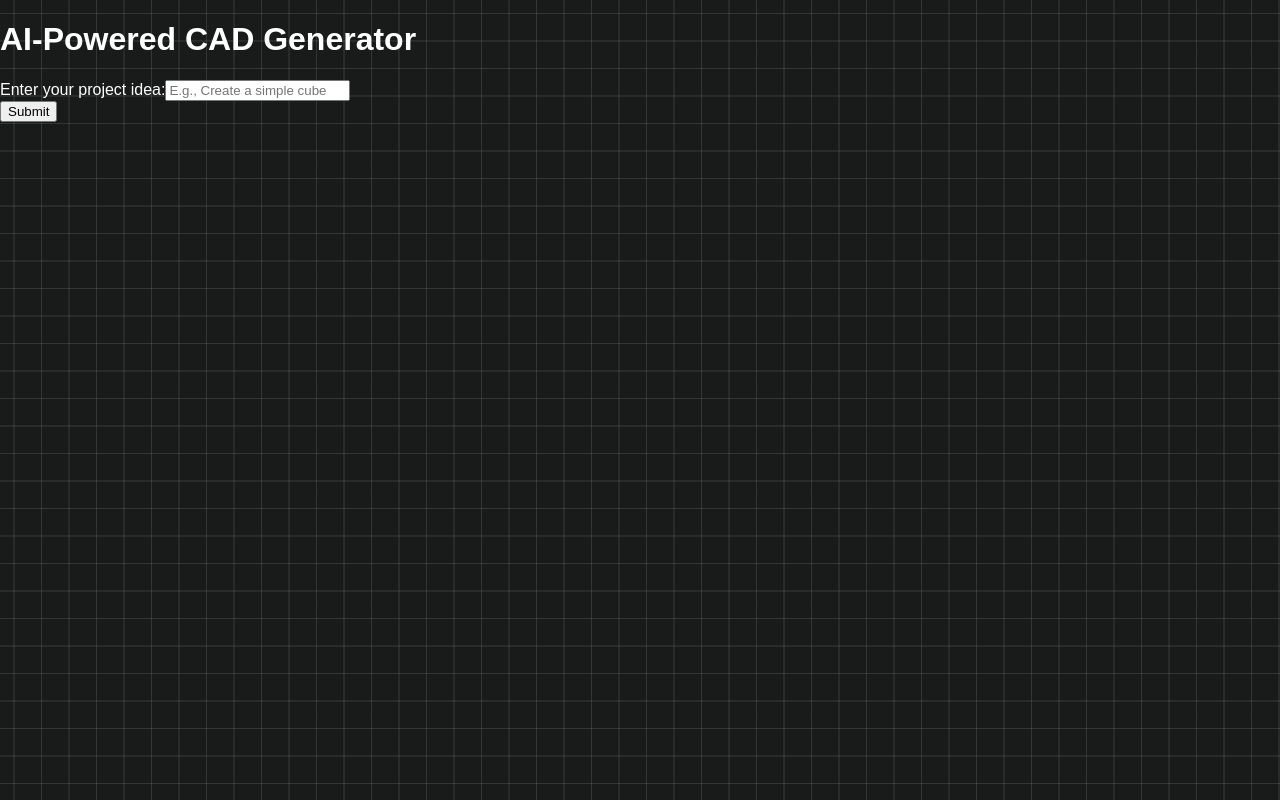
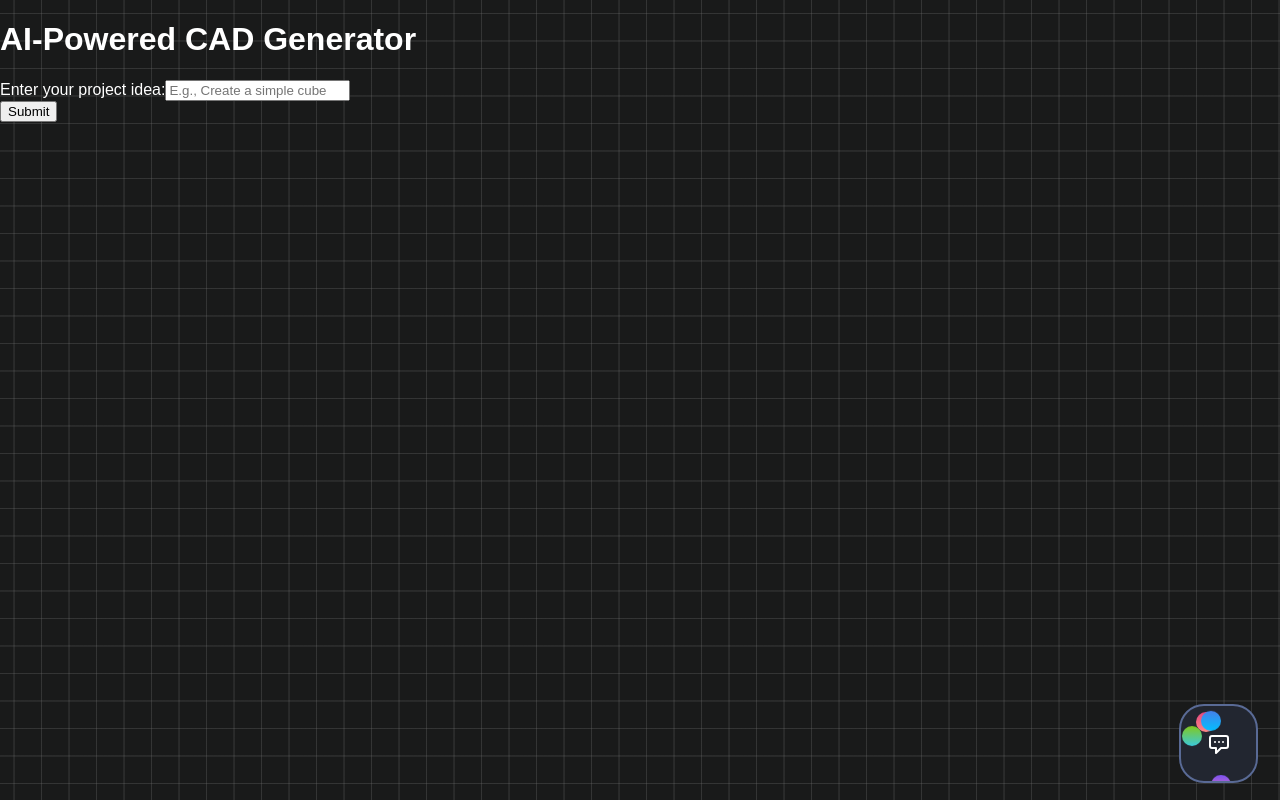
Before and after one commit to jpizzzel/AI-CAD-Project, a React (Create React App) app in the folder frontend/: page / in a window 1280 px wide. Built offline with nearby package versions, Linux system fonts and the light colour scheme.

Commit message:
updated multiple parts of site such as aichat

```diff
--- a/frontend/package.json
+++ b/frontend/package.json
@@ -7,7 +7,7 @@
     "react": "^19.0.0",
     "react-dom": "^19.0.0",
     "react-scripts": "5.0.1",
-    "styled-components": "^6.1.13",
+    "styled-components": "^6.1.14",
     "three": "^0.172.0",
     "web-vitals": "^4.2.4"
   },
--- a/frontend/src/App.js
+++ b/frontend/src/App.js
@@ -1,10 +1,11 @@
-import React, { useState } from "react";
+import React, { useState, useEffect } from "react";
 import "./App.css";
-import ProjectStructureDropdown from "./components/directory";
 import GLTFViewer from "./components/GLTFViewer";
 import AIButton from "./components/AIButton";
 import Loader from "./components/Loader";
 import Pattern from "./components/Pattern";
+import AIAssistant from './components/AIAssistant';
+import ProjectStructureTooltip from "./components/directory";
 
 function App() {
   const [prompt, setPrompt] = useState("");
@@ -17,17 +18,12 @@ function App() {
   const handleSubmit = async (e) => {
     e.preventDefault();
     setStatus("Generating CAD model...");
-    setFiles([]);
-    setProjectStructure([]);
-    setModelUrl("");
     setIsLoading(true);
 
     try {
       const response = await fetch("http://localhost:5000/generate-cad", {
         method: "POST",
-        headers: {
-          "Content-Type": "application/json",
-        },
+        headers: { "Content-Type": "application/json" },
         body: JSON.stringify({ prompt }),
       });
 
@@ -37,29 +33,44 @@ function App() {
       if (data.status === "completed") {
         setStatus("CAD model generated successfully!");
 
-        // Map the backend response to include full paths for files
-        const mappedFiles = Object.entries(data.files).map(([name, fullPath]) => ({
-          name: fullPath, // Use the full path from the backend
-          displayName: name, // Use the original key as a display name
-          type: "file",
-        }));
+        // Create a more organized file structure
+        const mappedFiles = Object.entries(data.files).map(([name, fullPath]) => {
+          const fileType = name.toLowerCase().endsWith('.step') ? 'step' :
+                          name.toLowerCase().endsWith('.gltf') ? 'gltf' : 'other';
 
-        setFiles(mappedFiles);
+          return {
+            name: fullPath,
+            displayName: name,
+            type: "file",
+            fileType
+          };
+        });
 
-        // Create the project structure for the tooltip
-        setProjectStructure([
+        // Create new structure with the latest files at the top
+        const newStructure = [
           {
-            name: "output",
+            name: prompt.substring(0, 30) + "...", // Use prompt as folder name
             type: "folder",
             children: mappedFiles,
+            timestamp: Date.now() // Add timestamp for sorting
           },
-        ]);
+          ...projectStructure // Add previous structures
+        ];
 
-        if (data.modelUrl) {
+        // Update state
+        setFiles(mappedFiles); // Only store the latest files
+        setProjectStructure(newStructure);
+
+        // Always set the latest GLTF file as the model URL
+        const latestGltfFile = mappedFiles.find(file =>
+          file.name.toLowerCase().endsWith('.gltf') ||
+          file.name.toLowerCase().endsWith('.glb')
+        );
+
+        if (latestGltfFile) {
+          setModelUrl(`http://localhost:5000${latestGltfFile.name}`);
+        } else if (data.modelUrl) {
           setModelUrl(`http://localhost:5000${data.modelUrl}`);
-        } else {
-          console.error("modelUrl is undefined in the backend response.");
-          setStatus("Failed to load the 3D model.");
         }
       } else {
         setStatus(`Error: ${data.message}`);
@@ -72,10 +83,9 @@ function App() {
     }
   };
 
-
   return (
     <>
-      <Pattern /> {/* Global background pattern */}
+      <Pattern />
       <div className="min-h-screen flex flex-col items-center justify-center py-10 space-y-8">
         <div className="border-2 border-grey-500 bg-[#222630] rounded-lg shadow-lg p-8 w-full max-w-md">
           <h1 className="text-3xl font-bold text-gray-100 mb-6 text-center">
@@ -96,10 +106,7 @@ function App() {
               />
             </div>
             <div className="flex items-center space-x-6">
-              <AIButton
-                type="submit"
-                className="bg-blue-500 text-white py-2 px-5 rounded-lg hover:bg-blue-600 transition"
-              >
+              <AIButton type="submit">
                 Submit
               </AIButton>
               <Loader isVisible={isLoading} />
@@ -108,11 +115,7 @@ function App() {
           {status && (
             <div className="mt-6 text-center">
               <h3 className="text-lg font-medium text-gray-400">Status:</h3>
-              <p
-                className={
-                  status.includes("Error") ? "text-red-500" : "text-green-500"
-                }
-              >
+              <p className={status.includes("Error") ? "text-red-500" : "text-green-500"}>
                 {status}
               </p>
             </div>
@@ -120,7 +123,7 @@ function App() {
         </div>
 
         {projectStructure.length > 0 && (
-          <ProjectStructureDropdown structure={projectStructure} />
+          <ProjectStructureTooltip structure={projectStructure} />
         )}
 
         {modelUrl && (
@@ -128,6 +131,8 @@ function App() {
             <GLTFViewer modelUrl={modelUrl} />
           </div>
         )}
+
+        <AIAssistant />
       </div>
     </>
   );
--- /dev/null
+++ b/frontend/src/components/AIAssistant.js
@@ -0,0 +1,112 @@
+import React, { useState } from 'react';
+import AIToggleButton from './AIchat';
+
+const AIAssistant = () => {
+  const [messages, setMessages] = useState([]);
+  const [input, setInput] = useState('');
+  const [isTyping, setIsTyping] = useState(false);
+  const [isOpen, setIsOpen] = useState(false);
+
+  const handleSubmit = async (e) => {
+    e.preventDefault();
+    if (!input.trim()) return;
+
+    // Add user message
+    const userMessage = { role: 'user', content: input };
+    setMessages(prev => [...prev, userMessage]);
+    setInput('');
+    setIsTyping(true);
+
+    try {
+      // TODO: Replace with your actual AI endpoint
+      const response = await fetch('http://localhost:5000/ai-assistant', {
+        method: 'POST',
+        headers: { 'Content-Type': 'application/json' },
+        body: JSON.stringify({ message: input }),
+      });
+
+      const data = await response.json();
+
+      // Add AI response
+      setMessages(prev => [...prev, { role: 'assistant', content: data.response }]);
+    } catch (error) {
+      console.error('Error fetching AI response:', error);
+      setMessages(prev => [...prev, {
+        role: 'assistant',
+        content: 'Sorry, I encountered an error. Please try again.'
+      }]);
+    } finally {
+      setIsTyping(false);
+    }
+  };
+
+  // If chat is closed, only show the toggle button
+  if (!isOpen) {
+    return <AIToggleButton isOpen={isOpen} onClick={() => setIsOpen(true)} />;
+  }
+
+  // Full chat interface when open
+  return (
+    <div className="fixed bottom-4 right-4 w-96 bg-[#222630] rounded-lg shadow-lg border-2 border-grey-500">
+      <div className="p-4 border-b border-gray-700 flex justify-between items-center">
+        <h3 className="text-lg font-medium text-gray-100">CAD Assistant</h3>
+        <button
+          onClick={() => setIsOpen(false)}
+          className="text-gray-400 hover:text-gray-100 transition-colors"
+        >
+          <svg xmlns="http://www.w3.org/2000/svg" className="h-6 w-6" fill="none" viewBox="0 0 24 24" stroke="currentColor">
+            <path strokeLinecap="round" strokeLinejoin="round" strokeWidth={2} d="M6 18L18 6M6 6l12 12" />
+          </svg>
+        </button>
+      </div>
+
+      <div className="h-96 overflow-y-auto p-4 space-y-4">
+        {messages.map((message, index) => (
+          <div
+            key={index}
+            className={`flex ${
+              message.role === 'user' ? 'justify-end' : 'justify-start'
+            }`}
+          >
+            <div
+              className={`max-w-[80%] rounded-lg p-3 ${
+                message.role === 'user'
+                  ? 'bg-blue-600 text-white'
+                  : 'bg-gray-700 text-gray-100'
+              }`}
+            >
+              {message.content}
+            </div>
+          </div>
+        ))}
+        {isTyping && (
+          <div className="flex justify-start">
+            <div className="bg-gray-700 text-gray-100 rounded-lg p-3">
+              Typing...
+            </div>
+          </div>
+        )}
+      </div>
+
+      <form onSubmit={handleSubmit} className="p-4 border-t border-gray-700">
+        <div className="flex gap-2">
+          <input
+            type="text"
+            value={input}
+            onChange={(e) => setInput(e.target.value)}
+            placeholder="Ask about your CAD model..."
+            className="flex-1 bg-gray-700 text-white rounded-lg px-4 py-2 outline-none"
+          />
+          <button
+            type="submit"
+            className="bg-blue-600 text-white px-4 py-2 rounded-lg hover:bg-blue-700"
+          >
+            Send
+          </button>
+        </div>
+      </form>
+    </div>
+  );
+};
+
+export default AIAssistant;
--- /dev/null
+++ b/frontend/src/components/AIchat.js
@@ -0,0 +1,114 @@
+import React from 'react';
+import styled from 'styled-components';
+
+const AIToggleButton = ({ isOpen, onClick }) => {
+  return (
+    <StyledWrapper onClick={onClick}>
+      <div className="lava-lamp">
+        <div className="bubble" />
+        <div className="bubble1" />
+        <div className="bubble2" />
+        <div className="bubble3" />
+        {isOpen ? (
+          <svg xmlns="http://www.w3.org/2000/svg" className="icon" fill="none" viewBox="0 0 24 24" stroke="currentColor">
+            <path strokeLinecap="round" strokeLinejoin="round" strokeWidth={2} d="M6 18L18 6M6 6l12 12" />
+          </svg>
+        ) : (
+          <svg xmlns="http://www.w3.org/2000/svg" className="icon" fill="none" viewBox="0 0 24 24" stroke="currentColor">
+            <path strokeLinecap="round" strokeLinejoin="round" strokeWidth={2} d="M8 10h.01M12 10h.01M16 10h.01M9 16H5a2 2 0 01-2-2V6a2 2 0 012-2h14a2 2 0 012 2v8a2 2 0 01-2 2h-5l-5 5v-5z" />
+          </svg>
+        )}
+      </div>
+    </StyledWrapper>
+  );
+};
+
+const StyledWrapper = styled.button`
+  position: fixed;
+  bottom: 1rem;
+  right: 1rem;
+  border: none;
+  background: none;
+  cursor: pointer;
+  transition: transform 0.2s;
+
+  &:hover {
+    transform: scale(1.1);
+  }
+
+  @keyframes drop {
+    0% {
+      transform: translateY(0px);
+    }
+    50% {
+      transform: translateY(80px);
+    }
+    100% {
+      transform: translateY(0px);
+    }
+  }
+
+  .lava-lamp {
+    position: relative;
+    width: 75px;
+    height: 75px;
+    background: #222630;
+    border-radius: 25px;
+    overflow: hidden;
+    border: 2px solid #596A95;
+  }
+
+  .icon {
+    position: absolute;
+    top: 50%;
+    left: 50%;
+    transform: translate(-50%, -50%);
+    width: 24px;
+    height: 24px;
+    color: white;
+    z-index: 2;
+  }
+
+  .bubble {
+    position: absolute;
+    top: 0;
+    width: 20px;
+    height: 20px;
+    background: linear-gradient(to bottom, #e64980, #ff8787);
+    border-radius: 50%;
+    left: 15px;
+    animation: drop 5s ease-in-out infinite;
+  }
+  .bubble1 {
+    position: absolute;
+    top: 0;
+    width: 20px;
+    height: 20px;
+    background: linear-gradient(to bottom, #82c91e, #3bc9db);
+    border-radius: 50%;
+    left: 1px;
+    animation: drop 3s ease-in-out infinite;
+  }
+  .bubble2 {
+    position: absolute;
+    top: 0;
+    width: 20px;
+    height: 20px;
+    background: linear-gradient(to bottom, #7950f2, #f783ac);
+    border-radius: 50%;
+    left: 30px;
+    animation: drop 4s ease-in-out infinite;
+  }
+  .bubble3 {
+    position: absolute;
+    top: 0;
+    width: 20px;
+    height: 20px;
+    background: linear-gradient(to bottom, #4481eb, #04befe);
+    border-radius: 50%;
+    left: 20px;
+    animation: drop 6s ease-in-out infinite;
+  }
+`;
+
+export default AIToggleButton;
```
Also changed, not shown: frontend/src/components/directory.js (+58 -8 lines), 2 other files (tests, documents, lock files or other folders).
